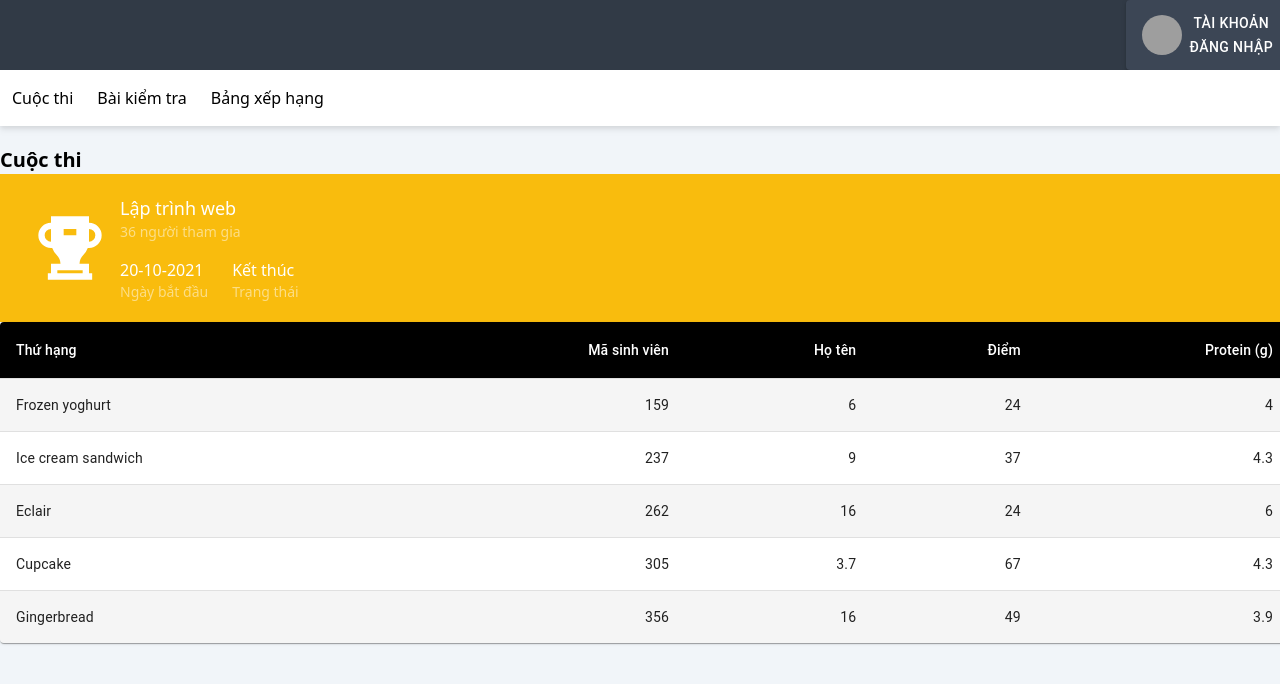
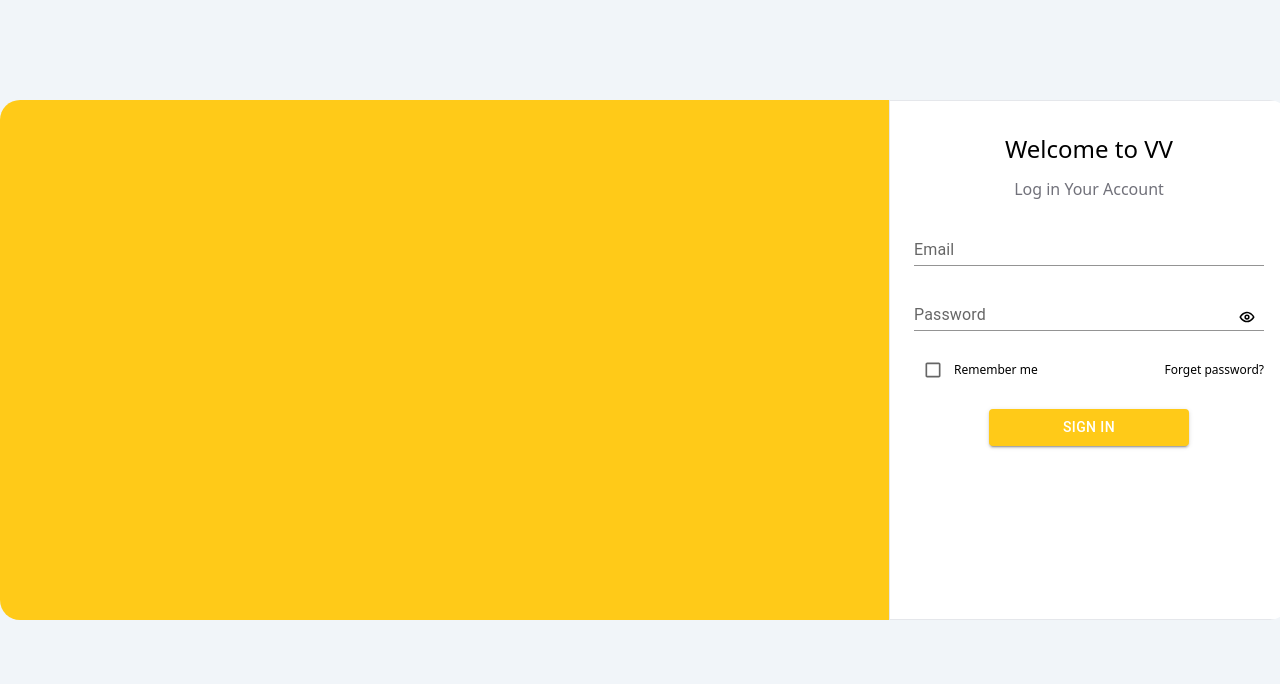
Before and after one commit to khanhvi294/cms-fe, a React (Vite) app: page / in a window 1280 px wide. Shown: the top 684 px of the page. Built offline with nearby package versions, Linux system fonts and the light colour scheme; grey boxes are pictures that could not be loaded.

Commit message:
login page

```diff
--- a/src/App.jsx
+++ b/src/App.jsx
@@ -1,16 +1,24 @@
 import {
   Avatar,
   Button,
+  Checkbox,
   Chip,
+  FormControl,
+  IconButton,
+  InputAdornment,
+  InputLabel,
   Menu,
   MenuItem,
+  OutlinedInput,
   Popover,
   Table,
   TableBody,
   TableContainer,
   TableHead,
   TableRow,
+  TextField,
 } from "@mui/material";
+import Input from "@mui/material/Input";
 import TableCell, { tableCellClasses } from "@mui/material/TableCell";
 import Paper from "@mui/material/Paper";
 import { styled } from "@mui/material/styles";
@@ -67,9 +75,16 @@ function App() {
     createData("Cupcake", 305, 3.7, 67, 4.3),
     createData("Gingerbread", 356, 16.0, 49, 3.9),
   ];
+
+  const [showPassword, setShowPassword] = useState(false);
+  const handleClickShowPassword = () => setShowPassword((show) => !show);
+  const handleMouseDownPassword = (event) => {
+    event.preventDefault();
+  };
+  const label = { inputProps: { "aria-label": "Checkbox demo" } };
   return (
     <div className="flex flex-col h-screen bg-slate-100">
-      <div className=" h-[70px] sticky top-0 bg-[#313a46]">
+      {/* <div className=" h-[70px] sticky top-0 bg-[#313a46]">
         <div className="w-[1289px] m-auto flex justify-end h-full">
           <Button
             aria-describedby={id}
@@ -108,9 +123,9 @@ function App() {
             </Menu>
           </Popover>
         </div>
-      </div>
+      </div> */}
       <div className="flex-1 overflow-scroll">
-        <div className="bg-white h-14 drop-shadow-md ">
+        {/* <div className="bg-white h-14 drop-shadow-md ">
           <div className="w-[1289px] m-auto">
             <ul className="flex h-full hover:cursor-pointer">
               <li
@@ -123,9 +138,113 @@ function App() {
               <li className="px-3 py-4  hover:bg-slate-300">Bảng xếp hạng</li>
             </ul>
           </div>
-        </div>
+        </div> */}
         <div className="w-[1289px] m-auto  h-[1000px]  py-5">
-          <div>
+          {/* đăng nhập */}
+          <div className="my-[80px] flex rounded-[20px] overflow-hidden">
+            <div className="bg-[#ffca18] flex-1 min-h-[520px]"></div>
+            <div className="min-w-[400px] min-h-[520px] border m-auto px-6 py-8 bg-white">
+              <div className="flex flex-col  gap-5 items-stretch">
+                <div className="flex flex-col items-center">
+                  <p className="font-medium text-2xl mb-3">Welcome to VV</p>
+                  <p className="font-medium text-zinc-500 text-base">
+                    Log in Your Account
+                  </p>
+                </div>
+
+                <TextField
+                  label="Email"
+                  id="outlined-size-small"
+                  size="small"
+                  variant="standard"
+                  className="bg-white"
+                />
+
+                <div className="grid w-full max-w-sm items-center gap-1.5">
+                  <FormControl
+                    variant="standard"
+                    size="small"
+                    className="!bg-white pl-1"
+                  >
+                    <InputLabel htmlFor="standard-adornment-password">
+                      Password
+                    </InputLabel>
+                    <Input
+                      id="standard-adornment-password"
+                      type={showPassword ? "text" : "password"}
+                      endAdornment={
+                        <InputAdornment position="end">
+                          <IconButton
+                            aria-label="toggle password visibility"
+                            onClick={handleClickShowPassword}
+                            onMouseDown={handleMouseDownPassword}
+                          >
+                            {showPassword ? (
+                              <svg
+                                xmlns="http://www.w3.org/2000/svg"
+                                viewBox="0 0 24 24"
+                                id="eye-off"
+                                width="18"
+                                height="18"
+                              >
+                                <g data-name="Layer 2">
+                                  <g data-name="eye-off">
+                                    <rect
+                                      width="24"
+                                      height="24"
+                                      opacity="0"
+                                    ></rect>
+                                    <path d="M4.71 3.29a1 1 0 0 0-1.42 1.42l5.63 5.63a3.5 3.5 0 0 0 4.74 4.74l5.63 5.63a1 1 0 0 0 1.42 0 1 1 0 0 0 0-1.42zM12 13.5a1.5 1.5 0 0 1-1.5-1.5v-.07l1.56 1.56z"></path>
+                                    <path d="M12.22 17c-4.3.1-7.12-3.59-8-5a13.7 13.7 0 0 1 2.24-2.72L5 7.87a15.89 15.89 0 0 0-2.87 3.63 1 1 0 0 0 0 1c.63 1.09 4 6.5 9.89 6.5h.25a9.48 9.48 0 0 0 3.23-.67l-1.58-1.58a7.74 7.74 0 0 1-1.7.25zM21.87 11.5c-.64-1.11-4.17-6.68-10.14-6.5a9.48 9.48 0 0 0-3.23.67l1.58 1.58a7.74 7.74 0 0 1 1.7-.25c4.29-.11 7.11 3.59 8 5a13.7 13.7 0 0 1-2.29 2.72L19 16.13a15.89 15.89 0 0 0 2.91-3.63 1 1 0 0 0-.04-1z"></path>
+                                  </g>
+                                </g>
+                              </svg>
+                            ) : (
+                              <svg
+                                xmlns="http://www.w3.org/2000/svg"
+                                viewBox="0 0 24 24"
+                                id="eye"
+                                width="18"
+                                height="18"
+                              >
+                                <g data-name="Layer 2">
+                                  <g data-name="eye">
+                                    <rect
+                                      width="24"
+                                      height="24"
+                                      opacity="0"
+                                    ></rect>
+                                    <path d="M21.87 11.5c-.64-1.11-4.16-6.68-10.14-6.5-5.53.14-8.73 5-9.6 6.5a1 1 0 0 0 0 1c.63 1.09 4 6.5 9.89 6.5h.25c5.53-.14 8.74-5 9.6-6.5a1 1 0 0 0 0-1zM12.22 17c-4.31.1-7.12-3.59-8-5 1-1.61 3.61-4.9 7.61-5 4.29-.11 7.11 3.59 8 5-1.03 1.61-3.61 4.9-7.61 5z"></path>
+                                    <path d="M12 8.5a3.5 3.5 0 1 0 3.5 3.5A3.5 3.5 0 0 0 12 8.5zm0 5a1.5 1.5 0 1 1 1.5-1.5 1.5 1.5 0 0 1-1.5 1.5z"></path>
+                                  </g>
+                                </g>
+                              </svg>
+                            )}
+                          </IconButton>
+                        </InputAdornment>
+                      }
+                    />
+                  </FormControl>
+                </div>
+                <div className="flex justify-between items-center">
+                  <div className="flex items-center">
+                    <Checkbox {...label} size="small" />
+                    <p className="ml-[2px] text-xs">Remember me</p>
+                  </div>
+                  <p className=" text-xs hover:underline">Forget password?</p>
+                </div>
+
+                <Button
+                  variant="contained"
+                  className="w-[200px] self-center !bg-[#ffca18] hover:bg-[#5d85d4]"
+                >
+                  Sign in
+                </Button>
+              </div>
+            </div>
+          </div>
+          {/* xếp hạng */}
+          {/* <div>
             <p className="font-semibold text-xl">Cuộc thi</p>
           </div>
           <div className="bg-[#f9bc0d] flex p-5">
@@ -194,7 +313,7 @@ function App() {
                 ))}
               </TableBody>
             </Table>
-          </TableContainer>
+          </TableContainer> */}
           {/* base ex */}
           {/* <div className="bg-white w-[594px] h-[380px] p-6 flex flex-col gap-8">
             <div className="flex items-center justify-between">
```
